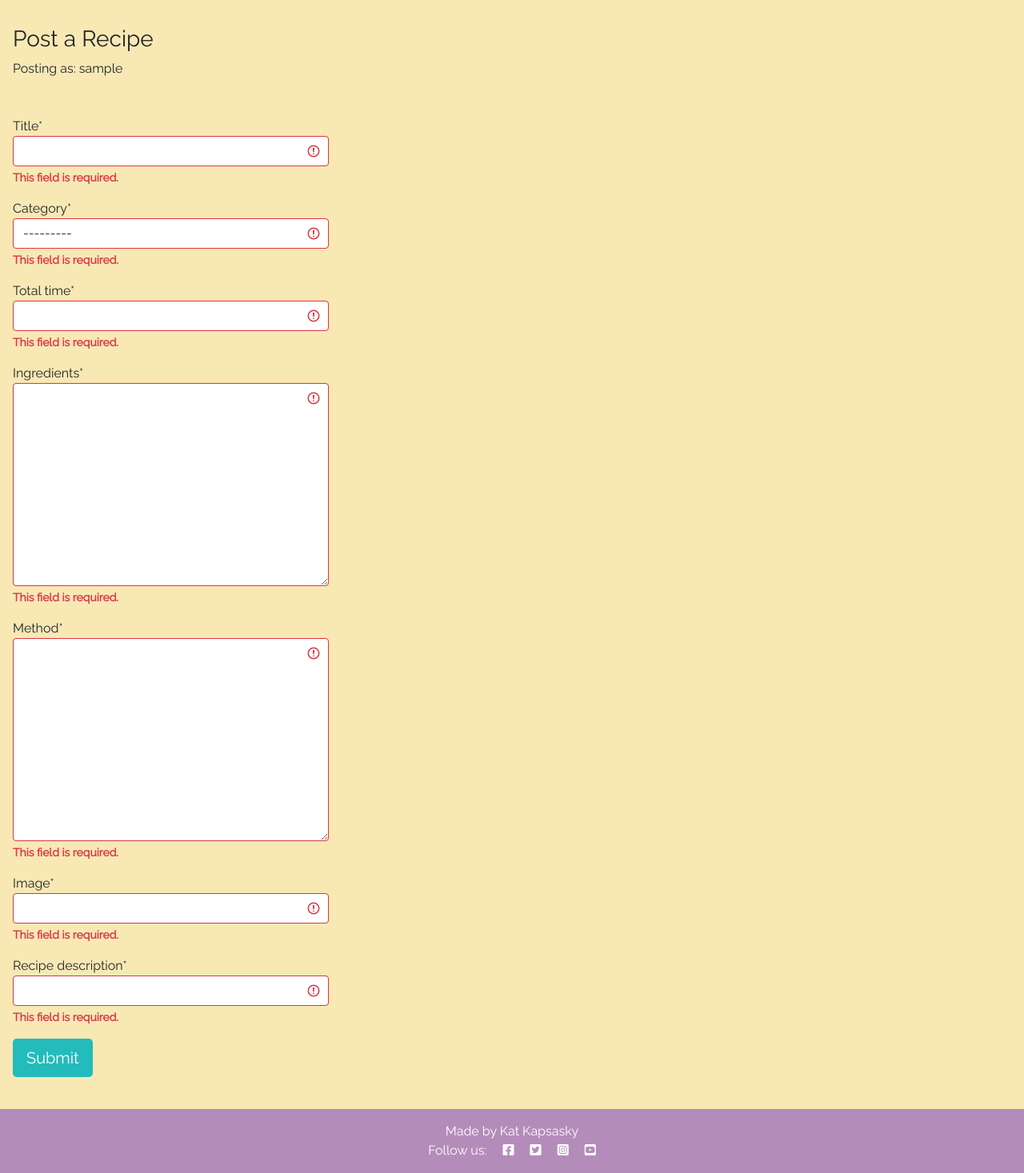
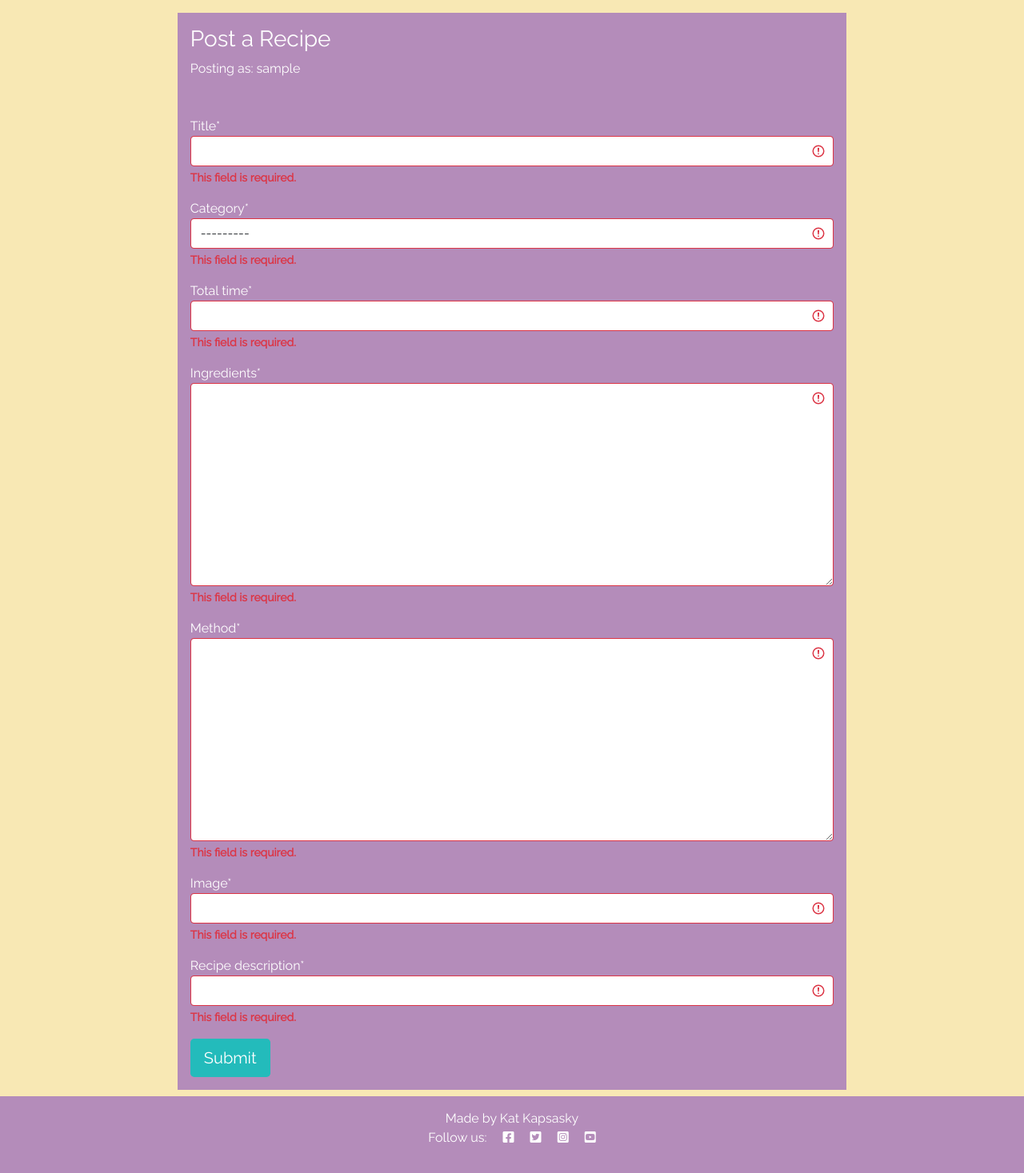
Before and after one commit to katkapsasky/cakes-and-bakes, a Django app: page /post_recipe/ in a window 1280 px wide. Shown: the part 86-1553 px from the top of the page at 80% size. After the commit the page ends 1515 px from the top, so only its background shows below. Run offline with Django 3.2, Linux system fonts and the light colour scheme; the visitor is signed in with stand-in values (Sample User, id 1); data that the repository does not hold is empty; some libraries are stand-ins or nearby versions.

Commit message:
Style post recipe, login and logout pages

```diff
--- a/static/css/style.css
+++ b/static/css/style.css
@@ -183,3 +183,15 @@ footer {
     text-decoration: none;
     color: #fff;
 }
+
+.post-recipe {
+    background-color: #B48CBA;
+    color: #fff;
+    margin: 1%;
+}
+
+.logout {
+    background-color: #D4775E;
+    color: #fff;
+    padding: 1%;
+}
--- a/templates/account/login.html
+++ b/templates/account/login.html
@@ -15,7 +15,7 @@
       <p>
         {% blocktrans %}
         Welcome to Cakes & Bakes!
-        Log in to save your favourite recipes or post your own.
+        Log in to find your favourite recipes or post your own.
         If you have not created an account yet,
         <a class="link" href="{{ signup_url }}">sign up here</a>.
         {% endblocktrans %}
--- a/templates/post_recipe.html
+++ b/templates/post_recipe.html
@@ -2,8 +2,8 @@
 
 {% load crispy_forms_tags %}
 
-<div class="col-md-4 card mb-4  mt-3 ">
-    <div class="card-body">
+<div class="col-md-8 mt-3 offset-md-2">
+    <div class="card-body post-recipe">
         {% if posted %}
         <div class="alert alert-success" role="alert">
             Your recipe is awaiting approval
```
Also changed, not shown: templates/account/logout.html (+8 -3 lines).
